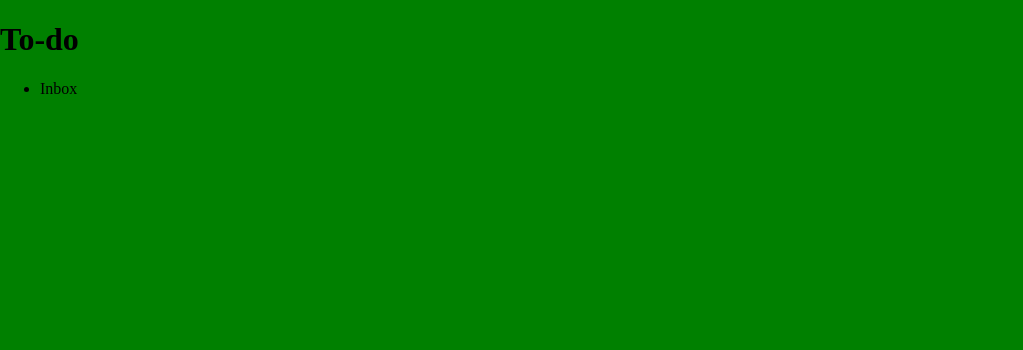
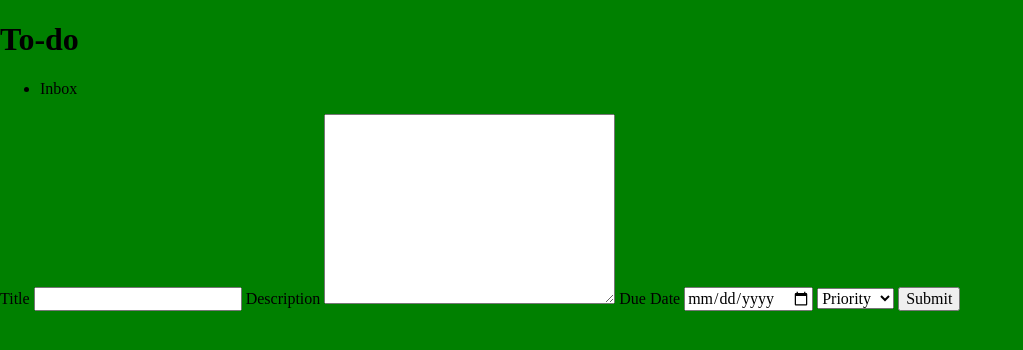
Before and after one commit to modMars/TodoList-App, a website built with webpack: page src/index.html in a window 1280 px wide. Shown: the whole page, without its empty margins (0-1023 px from the left). Built offline with nearby package versions, Linux system fonts and the light colour scheme.

Commit message:
Modify HTML structure

```diff
--- a/src/index.html
+++ b/src/index.html
@@ -1,29 +1,47 @@
 <!DOCTYPE html>
 <html lang="en">
   <head>
-    <meta charset="UTF-8">
-    <meta http-equiv="X-UA-Compatible" content="IE=edge">
-    <meta name="viewport" content="width=device-width, initial-scale=1.0">
+    <meta charset="UTF-8" />
+    <meta http-equiv="X-UA-Compatible" content="IE=edge" />
+    <meta name="viewport" content="width=device-width, initial-scale=1.0" />
     <title>To-do</title>
   </head>
   <body>
+    <div class="wrapper">
       <header>
         <nav>
           <h1>To-do</h1>
         </nav>
       </header>
-    <main>
-        <section class="project-container">
-            <ul class="project-cointainer__list">
+      <aside class="project-container">
+        <ul class="project-container__list">
           <!-- Projects -->
-                <li class="project-container__list--item">
-                    Inbox
-                </li>
+          <li class="project-container__list--item">Inbox</li>
         </ul>
-        </section>
-        <section class="to-dos">
+      </aside>
+      <main class="to-dos">
         <!-- To-dos -->
-        </section>
       </main>
+    </div>
+    <form class="to-dos__form enabled">
+      <label for="title">Title</label>
+      <input type="text" name="title" id="title" />
+      <label for="description">Description</label>
+      <textarea
+        name="description"
+        id="description"
+        cols="30"
+        rows="10"
+      ></textarea>
+      <label for="dueDate">Due Date</label>
+      <input type="date" name="dueDate" id="dueDate" />
+      <select name="priority" id="priority">
+        <option value="Priority" selected disabled>Priority</option>
+        <option value="Low">Low</option>
+        <option value="Medium">Medium</option>
+        <option value="High">High</option>
+      </select>
+      <input type="submit" value="Submit" />
+    </form>
   </body>
 </html>
```
Lines whose indentation alone changed are shown as unchanged.
